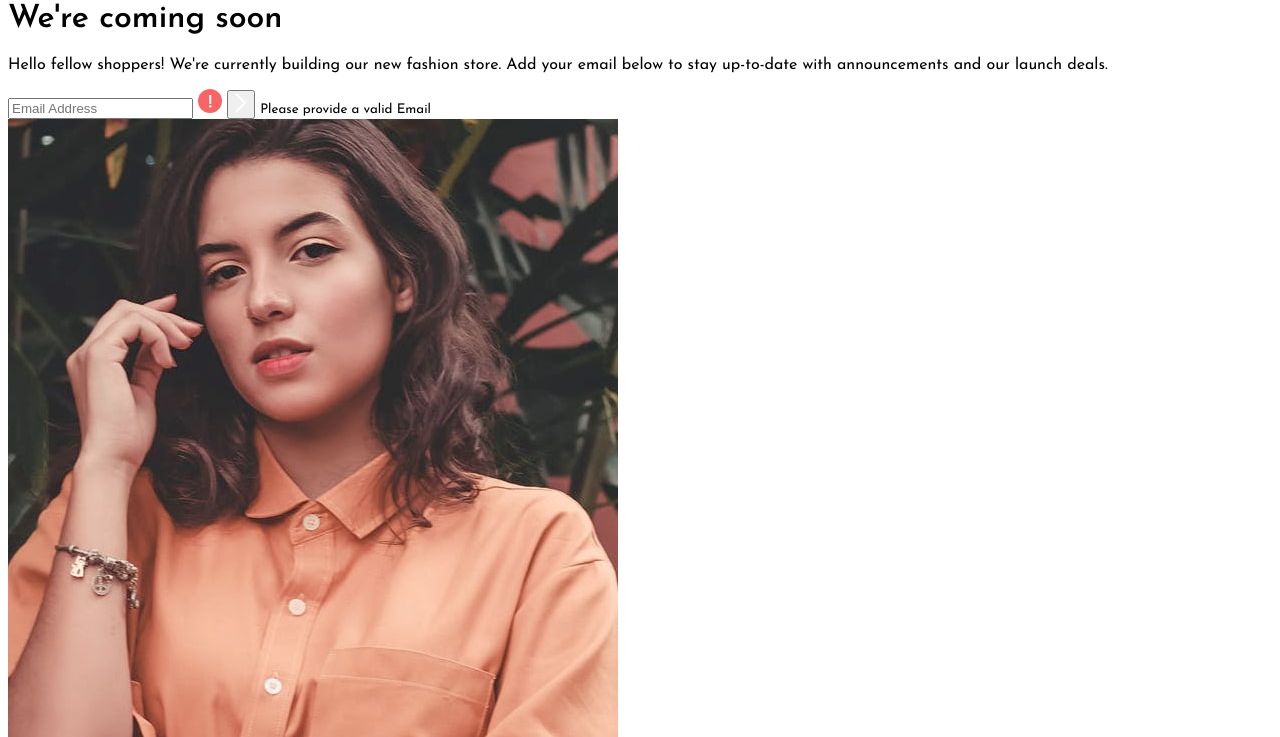
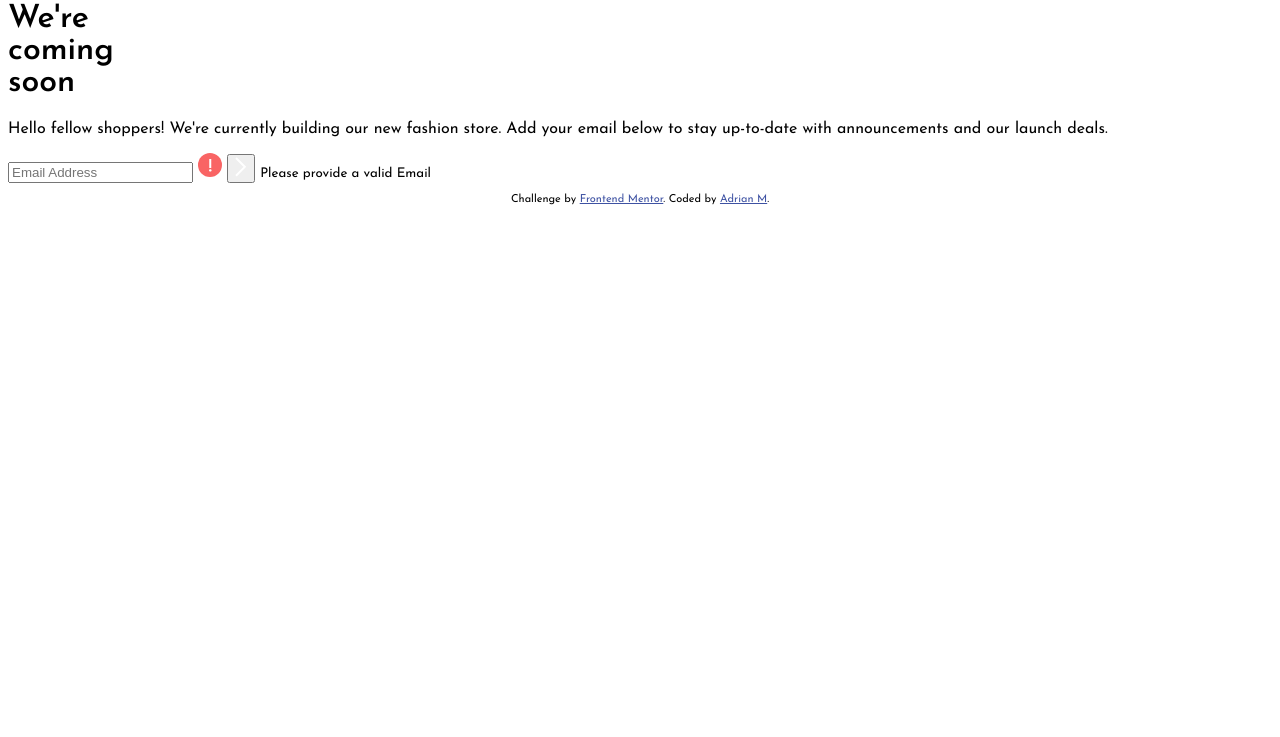
Before and after one commit to adriansmuresan/Apparel-Coming-Soon-Page, a plain HTML site: page index.html in a window 1280 px wide. Shown: the part 63-800 px from the top of the page. Drawn offline with Linux system fonts and the light colour scheme.

Commit message:
Adds breaks for the header, removes image element

```diff
--- a/index.html
+++ b/index.html
@@ -20,8 +20,9 @@
   <div class="container">
     <div class="left">
       <img src="./images/logo.svg" alt="logo">
-      <h1><span> We're</span>
-        coming soon
+      <h1><span> We're</span> <br>
+        coming <br>
+         soon
       </h1>
 
       <p>Hello fellow shoppers! We're currently building our new fashion store.
@@ -38,9 +39,7 @@
 
     </div>
 
-    <div class="right bg-image">
-      <img src="./images/hero-desktop.jpg" alt="Hero image">
-    </div>
+    <div class="right bg-image"></div>
 
   </div>
 
```
